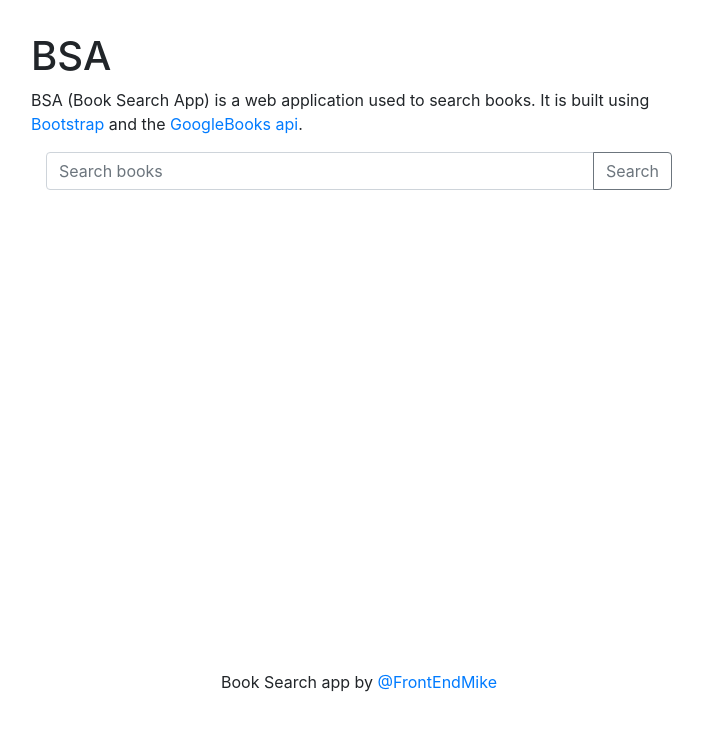
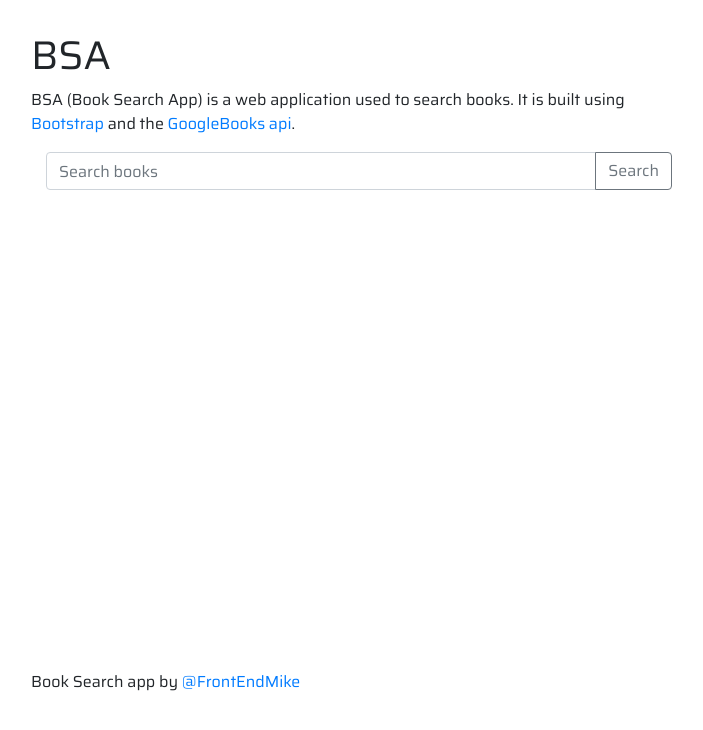
Before and after one commit to FrontEndMike/LevelUpTuts, a plain HTML site: page Book search app/index.html in a window 1280 px wide. Shown: the whole page, without its empty margins (281-984 px from the left). Drawn offline with nearby package versions, Linux system fonts and the light colour scheme.

Commit message:
Add googlefonts

```diff
--- a/Book search app/styles.css
+++ b/Book search app/styles.css
@@ -1,8 +1,17 @@
+@import url('https://fonts.googleapis.com/css2?family=Saira&display=swap');
+
+/* h1,h2,h3,h4,h5,h6{
+    font-family: 'BioRhyme', serif;
+}
+p{
+    font-family: 'Space Mono', monospace;
+} */
 body.search-contain{
     max-width: 45rem;
     margin: 0 auto;
     display: block;
     padding: 2rem;
+    font-family: 'Saira', sans-serif;
 }
 #app{
     display: block;
@@ -35,6 +44,6 @@ body.search-contain{
 footer{
     margin-top: 4rem;
 }
-footer p{
+.text-center{
     text-align: center;
 }
```
